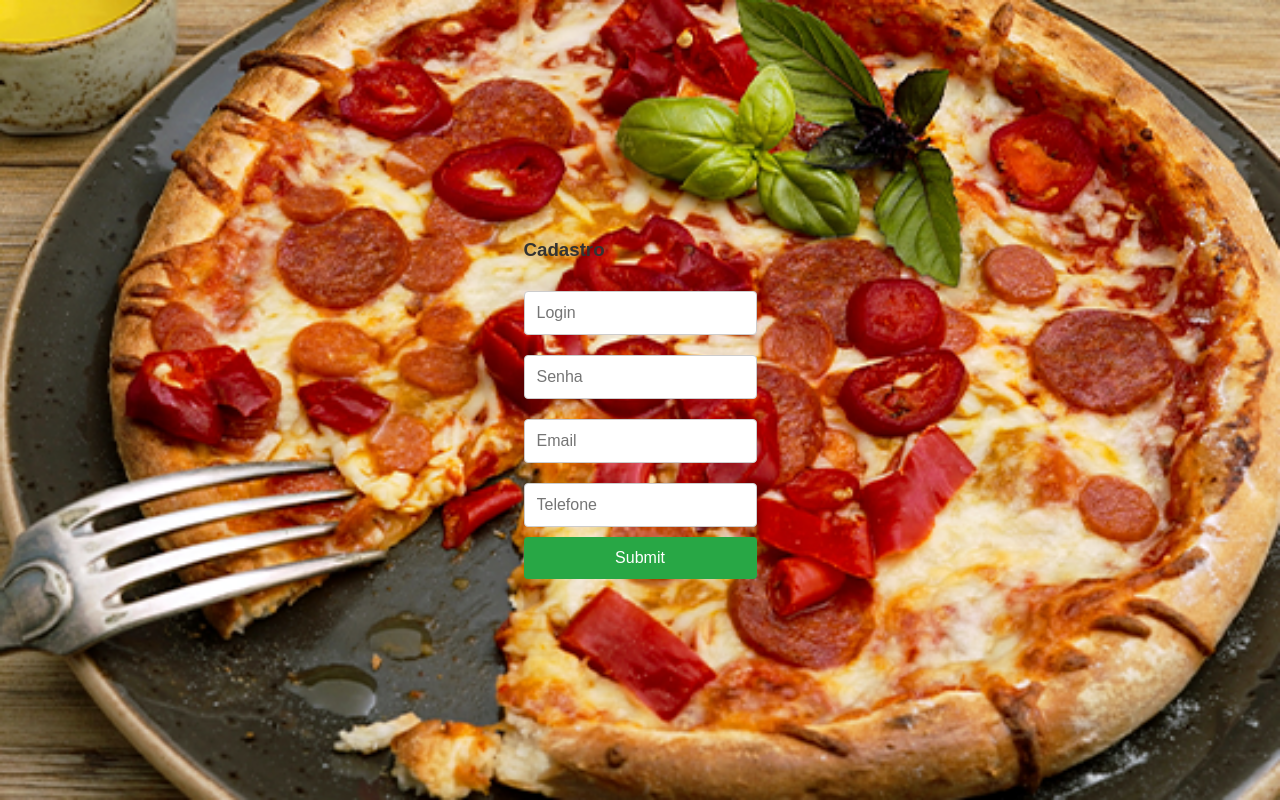
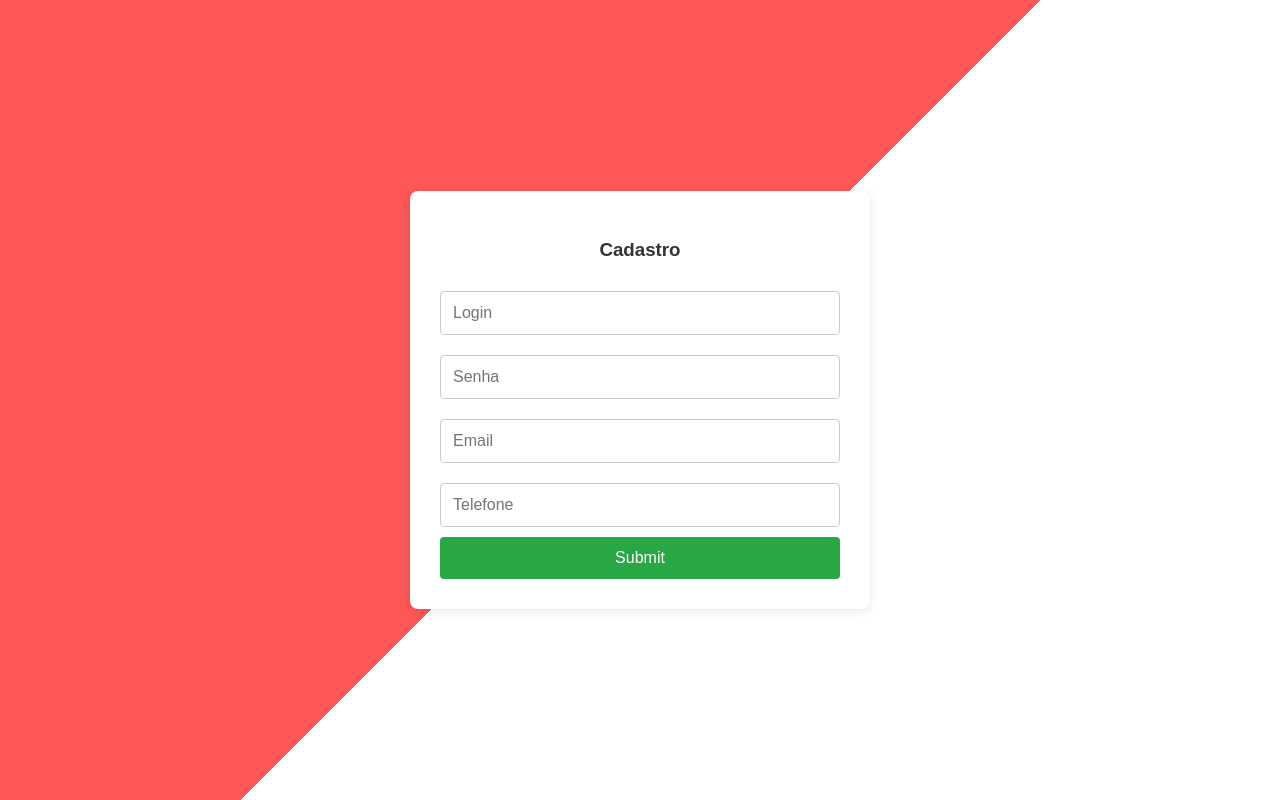
Before and after one commit to NathanCazatti/front, a plain HTML site: page meu/index.html in a window 1280 px wide. Drawn offline with Linux system fonts and the light colour scheme.

Commit message:
fizahome

```diff
--- a/Trabalho/style.css
+++ /dev/null
@@ -1,52 +0,0 @@
-body {
-    font-family: Arial, sans-serif;
-    background-color: #f4f4f4;
-    display: flex;
-    justify-content: center;
-    align-items: center;
-    height: 100vh;
-    margin: 0;
-}
-
-.container {
-    background: white;
-    padding: 30px;
-    border-radius: 8px;
-    box-shadow: 0 2px 10px rgba(0, 0, 0, 0.1);
-    width: 400px;
-    text-align: center;
-}
-
-h3 {
-    color: #333;
-    margin-bottom: 20px;
-}
-
-input[type="text"],
-input[type="password"],
-input[type="number"],
-input[type="email"] {
-    width: 100%;
-    padding: 12px;
-    margin: 10px 0;
-    border: 1px solid #ccc;
-    border-radius: 4px;
-    box-sizing: border-box;
-    font-size: 16px;
-}
-
-input[type="submit"] {
-    background-color: #28a745;
-    color: white;
-    padding: 12px;
-    border: none;
-    border-radius: 4px;
-    cursor: pointer;
-    width: 100%;
-    font-size: 16px;
-    transition: background-color 0.3s;
-}
-
-input[type="submit"]:hover {
-    background-color: #218838;
-}
--- a/meu/index.html
+++ b/meu/index.html
@@ -7,6 +7,7 @@
     <link rel="stylesheet" href="styles.css">
 </head>
 <body>
+    <div class="container">
     <form>
         <h3>Cadastro</h3>
         <input type="text" placeholder="Login" id="Login" ><br>
@@ -15,6 +16,7 @@
         <input type="number" placeholder="Telefone" id="Telefone"><br>
         <input type="submit" onclick="login(); return false;">
     </form>
+    </body>
     <script>
         function login() {
             var login = document.getElementById('Login').value;
--- a/meu/styles.css
+++ b/meu/styles.css
@@ -1,9 +1,6 @@
 body {
     font-family: Arial, sans-serif;
-    background-image: url('./9-img-blog.png');
-    background-size: cover; /* Ensures the image covers the area */
-    background-position: right center; /* Positions the image on the right */
-    background-repeat: no-repeat; /* Prevents the image from repeating */
+    background: linear-gradient(135deg, #ff5757 50%, #ffffff 50%); /* Diagonal gradient */
     display: flex;
     justify-content: center;
     align-items: center;
```
Also changed, not shown: Trabalho/index.html (deleted, +0 -35 lines), meu/home.html (added, +23 -0 lines), meu/9-img-blog.png (deleted), meu/style.css (added).
